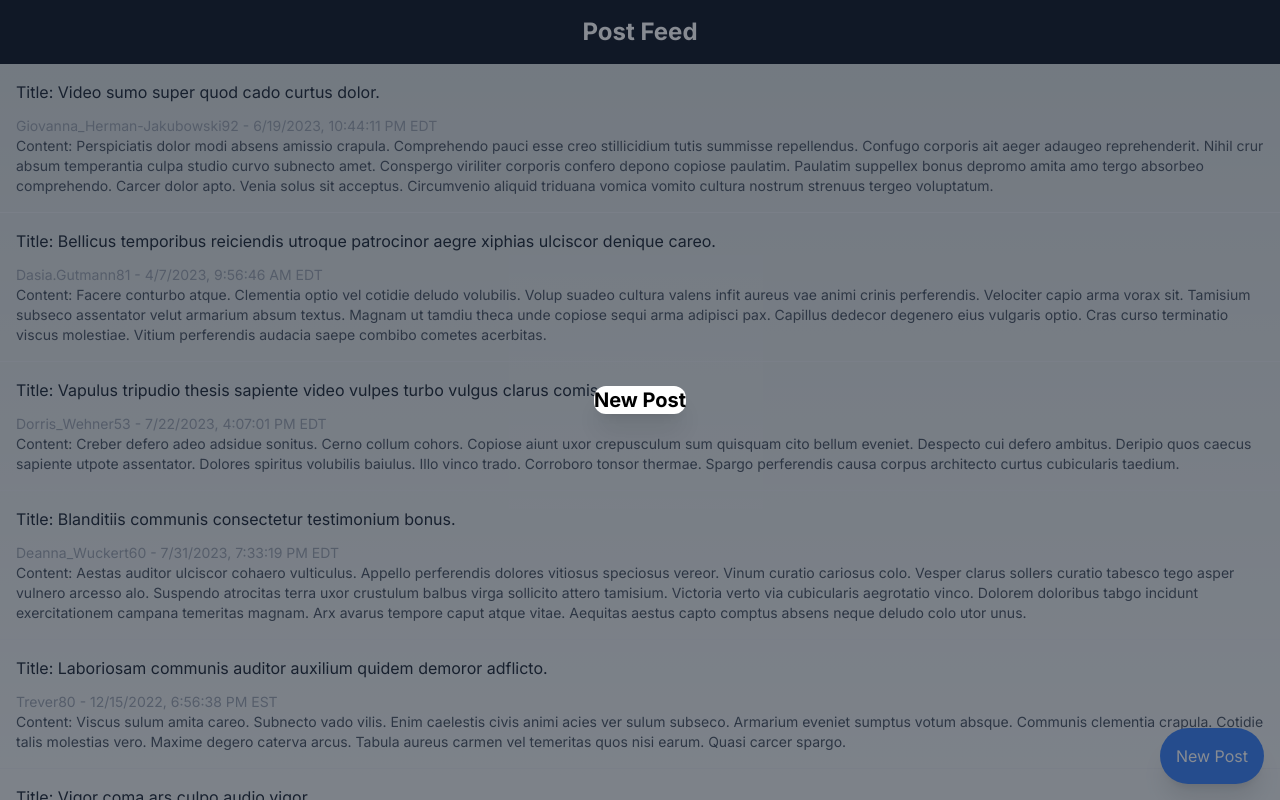
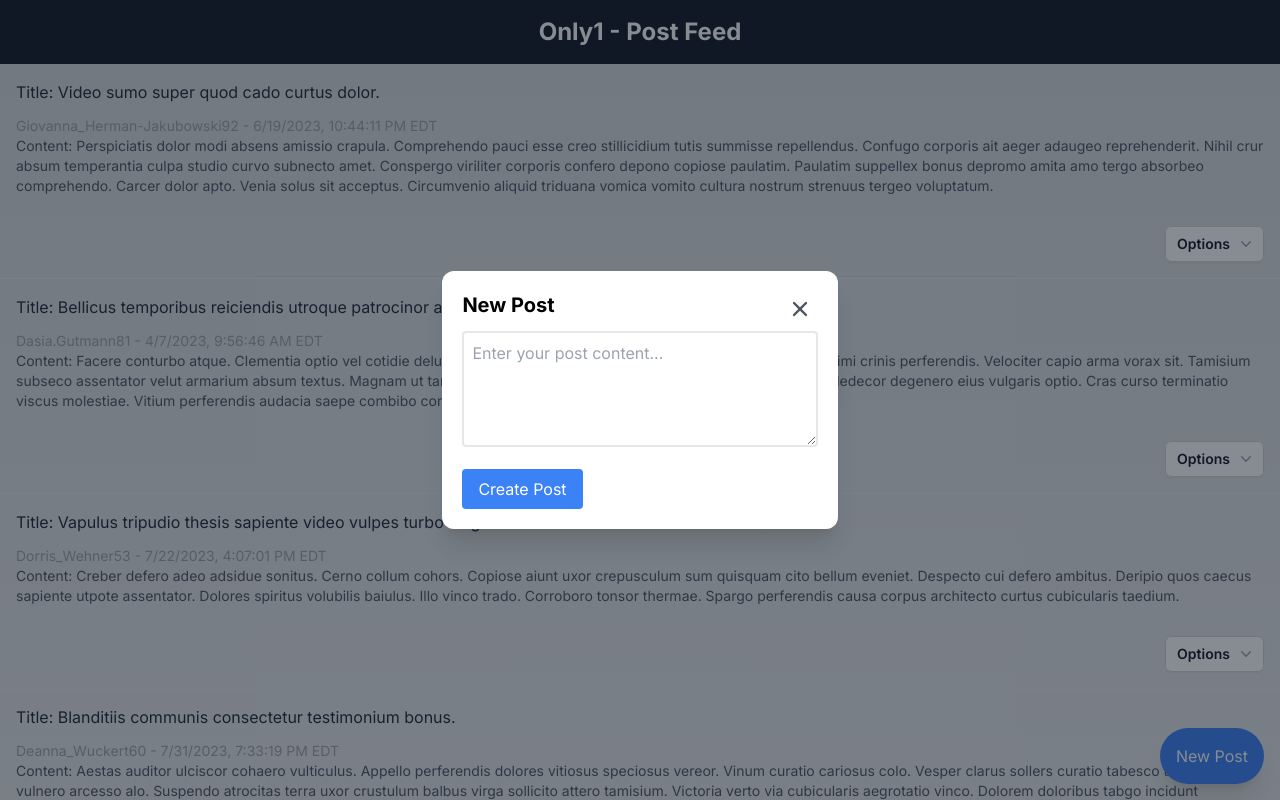
Before and after one commit to RealToma/Only1_Assignment, a Next.js app: page / in a window 1280 px wide. Both pictures are taken after a click on the button "New Post". Shown: the top 800 px of the page. Built offline with nearby package versions, Linux system fonts and the light colour scheme.

Commit message:
added delete option button

```diff
--- a/src/app/page.js
+++ b/src/app/page.js
@@ -29,7 +29,7 @@ export default function Home() {
     <QueryClientProvider client={queryClient}>
       <div className="flex flex-col min-h-screen">
         <header className="py-4 bg-gray-900 text-white text-center">
-          <h1 className="text-2xl font-bold">Post Feed</h1>
+          <h1 className="text-2xl font-bold">Only1 - Post Feed</h1>
         </header>
         <main className="flex-1">
           <Suspense fallback={<PostSkeleton />}>
@@ -47,7 +47,9 @@ export default function Home() {
         </button>
         {modalOpen && (
           <Modal onClose={handleCloseModal}>
-            <h2 className="text-xl font-bold">New Post</h2>
+            <h2 className="text-xl font-bold mb-3">New Post</h2>
+            <NewPostForm />
+
             {/* Add your new post form here */}
           </Modal>
         )}
@@ -81,7 +83,7 @@ function NewPostForm() {
   };
 
   return (
-    <form onSubmit={handleSubmit} className="p-4">
+    <form onSubmit={handleSubmit}>
       {isError && (
         <div className="bg-red-500 text-white p-2 rounded mb-4">
           Error creating post. Please try again.
@@ -91,7 +93,7 @@ function NewPostForm() {
         value={postContent}
         onChange={(e) => setPostContent(e.target.value)}
         disabled={isLoading}
-        className="w-full p-2 mb-4"
+        className="w-full p-2 mb-4 border-2  rounded"
         rows={4}
         placeholder="Enter your post content..."
       ></textarea>
--- a/src/components/Modal.js
+++ b/src/components/Modal.js
@@ -22,12 +22,14 @@ const Modal = ({ children, onClose }) => {
           leaveTo="opacity-0"
         >
           <div
-            className={`bg-white rounded-xl shadow-xl ${
+            className={`relative bg-white rounded-xl shadow-xl  ${
               isMobile ? "w-full h-full" : "w-auto"
             }`}
           >
-            {isMobile && (
-              <button className="absolute top-0 left-0 p-4" onClick={onClose}>
+            <button
+              className="absolute top-[10px] right-[10px] p-4"
+              onClick={onClose}
+            >
               <svg
                 xmlns="http://www.w3.org/2000/svg"
                 viewBox="0 0 20 20"
@@ -41,8 +43,7 @@ const Modal = ({ children, onClose }) => {
                 />
               </svg>
             </button>
-            )}
-            {children}
+            <div className="p-[20px]">{children}</div>
           </div>
         </Transition.Child>
       </div>
--- a/src/components/Post.js
+++ b/src/components/Post.js
@@ -1,16 +1,113 @@
-import React from "react";
+import React, { Fragment } from "react";
+import { Menu, Transition } from "@headlessui/react";
 
-const Post = ({ post }) => {
+const Post = ({ post, isFetchingNextPage }) => {
   return (
     <div
       key={post.userId}
-      className="p-4 border-b cursor-pointer hover:bg-gray-300"
+      className={`p-4 border-b cursor-pointer hover:bg-gray-300 ${
+        isFetchingNextPage ? "opacity-50" : ""
+      }`}
     >
       <p className="text-gray-800 mb-3">Title: {post.title}</p>
       <p className="text-gray-400 text-sm">
         {post.author} - {post.createdAt}
       </p>
+
       <p className="text-gray-600 text-sm">Content: {post.content}</p>
+      <div className="flex justify-end mt-[30px]">
+        <Menu as="div" className="relative inline-block text-left">
+          <div>
+            <Menu.Button className="inline-flex w-full justify-center gap-x-1.5 rounded-md bg-white px-3 py-2 text-sm font-semibold text-gray-900 shadow-sm ring-1 ring-inset ring-gray-300 hover:bg-gray-50">
+              Options
+              <svg
+                class="-mr-1 h-5 w-5 text-gray-400"
+                viewBox="0 0 20 20"
+                fill="currentColor"
+                aria-hidden="true"
+              >
+                <path
+                  fill-rule="evenodd"
+                  d="M5.23 7.21a.75.75 0 011.06.02L10 11.168l3.71-3.938a.75.75 0 111.08 1.04l-4.25 4.5a.75.75 0 01-1.08 0l-4.25-4.5a.75.75 0 01.02-1.06z"
+                  clip-rule="evenodd"
+                />
+              </svg>
+            </Menu.Button>
+          </div>
+
+          <Transition
+            as={Fragment}
+            enter="transition ease-out duration-100"
+            enterFrom="transform opacity-0 scale-95"
+            enterTo="transform opacity-100 scale-100"
+            leave="transition ease-in duration-75"
+            leaveFrom="transform opacity-100 scale-100"
+            leaveTo="transform opacity-0 scale-95"
+          >
+            <Menu.Items className="absolute right-0 z-10 mt-2 w-[100px] origin-top-right rounded-md bg-white shadow-lg ring-1 ring-black ring-opacity-5 focus:outline-none">
+              <div className="py-1">
+                <Menu.Item>
+                  {({ active }) => (
+                    <a
+                      href="#"
+                      className={
+                        (active ? "bg-gray-100 text-gray-900" : "text-gray-700",
+                        "block px-4 py-2 text-sm")
+                      }
+                    >
+                      Archive
+                    </a>
+                  )}
+                </Menu.Item>
+                <Menu.Item>
+                  {({ active }) => (
+                    <a
+                      href="#"
+                      className={
+                        (active ? "bg-gray-100 text-gray-900" : "text-gray-700",
+                        "block px-4 py-2 text-sm")
+                      }
+                    >
+                      Update
+                    </a>
+                  )}
+                </Menu.Item>
+                <Menu.Item>
+                  {({ active }) => (
+                    <a
+                      href="#"
+                      className={
+                        (active ? "bg-gray-100 text-gray-900" : "text-gray-700",
+                        "block px-4 py-2 text-sm")
+                      }
+                    >
+                      Delete
+                    </a>
+                  )}
+                </Menu.Item>
+              </div>
+            </Menu.Items>
+          </Transition>
+        </Menu>
+        {/* Confirmation modal */}
+      </div>
+      {post.isDeleting ? (
+        <div className="flex items-center justify-center">
+          <div className="w-6 h-6 border-t-2 border-b-2 border-blue-500 rounded-full animate-spin"></div>
+          <span className="ml-2">Deleting post...</span>
+        </div>
+      ) : post.isDeleted ? (
+        <p>Post deleted</p>
+      ) : (
+        <>
+          {post.isCurrentUser ? (
+            <>
+              <button onClick={() => deletePost(post.id)}>Delete</button>
+              {/* Confirmation modal */}
+            </>
+          ) : null}
+        </>
+      )}
     </div>
   );
 };
--- a/src/components/PostFeed.js
+++ b/src/components/PostFeed.js
@@ -1,4 +1,4 @@
-import React from "react";
+import React, { useRef } from "react";
 import { useInfiniteQuery } from "react-query";
 import PostSkeleton from "./PostSkeleton";
 import Post from "./Post";
@@ -17,30 +17,56 @@ const fetchPosts = async (key, nextPage = 0) => {
 };
 
 export default function PostFeed() {
-  const { data, isLoading, fetchNextPage, hasNextPage } = useInfiniteQuery(
-    "posts",
-    fetchPosts,
-    {
-      getNextPageParam: (lastPage) =>
-        lastPage.hasNextPage ? lastPage.nextPage : null,
-    }
-  );
+  const {
+    data,
+    fetchNextPage,
+    isLoading,
+    hasNextPage,
+    isFetchingNextPage,
+    isFetching,
+  } = useInfiniteQuery("posts", fetchPosts, {
+    getNextPageParam: (lastPage) =>
+      // lastPage.hasNextPage ? lastPage.nextPage : null,
+      lastPage.length === PAGE_SIZE ? lastPage[lastPage.length - 1].id : null,
+  });
+
+  const postFeedRef = useRef(null);
 
   const handleScroll = (event) => {
     const { scrollTop, clientHeight, scrollHeight } = event.currentTarget;
-    if (scrollHeight - scrollTop === clientHeight && hasNextPage) {
+    console.log("event.currentTarget:", event.currentTarget);
+    console.log("isFetchingNextPage:", isFetchingNextPage);
+    console.log(
+      " postFeedRef.current.scrollHeight:",
+      postFeedRef.current.scrollHeight
+    );
+    console.log("hasNextPage:", hasNextPage);
+    console.log(
+      "postFeedRef.current.scrollTop + postFeedRef.current.clientHeight:",
+      postFeedRef.current.scrollTop + postFeedRef.current.clientHeight
+    );
+
+    if (
+      postFeedRef.current.scrollTop + postFeedRef.current.clientHeight ===
+        postFeedRef.current.scrollHeight &&
+      hasNextPage &&
+      !isFetchingNextPage
+    ) {
       fetchNextPage();
     }
   };
 
-  console.log("data:", data);
+  const handleRefresh = () => {
+    fetchNextPage();
+  };
 
   return (
     <div
       className="flex flex-col h-full overflow-y-auto"
       onScroll={handleScroll}
+      ref={postFeedRef}
     >
-      {isLoading ? (
+      {isLoading || isFetchingNextPage ? (
         <>
           {[...Array(PAGE_SIZE)].map((_, index) => (
             <PostSkeleton key={index} />
@@ -49,7 +75,13 @@ export default function PostFeed() {
       ) : (
         <>
           {data.pages.map((page) =>
-            page.data.map((post) => <Post key={post.userId} post={post} />)
+            page.data.map((post) => (
+              <Post
+                key={post.userId}
+                post={post}
+                isFetchingNextPage={isFetchingNextPage}
+              />
+            ))
           )}
 
           {/* {!isLoading && !isFetching && hasNextPage && (
@@ -59,15 +91,15 @@ export default function PostFeed() {
             >
               Load More
             </button>
-          )}
+          )} */}
           {!isLoading && !isFetching && !hasNextPage && (
             <button
               className="p-4 bg-gray-100 text-gray-800 w-full text-center"
               onClick={handleRefresh}
             >
-              Refresh
+              Load More
             </button>
-          )} */}
+          )}
         </>
       )}
     </div>
```
Lines whose indentation alone changed are shown as unchanged.
